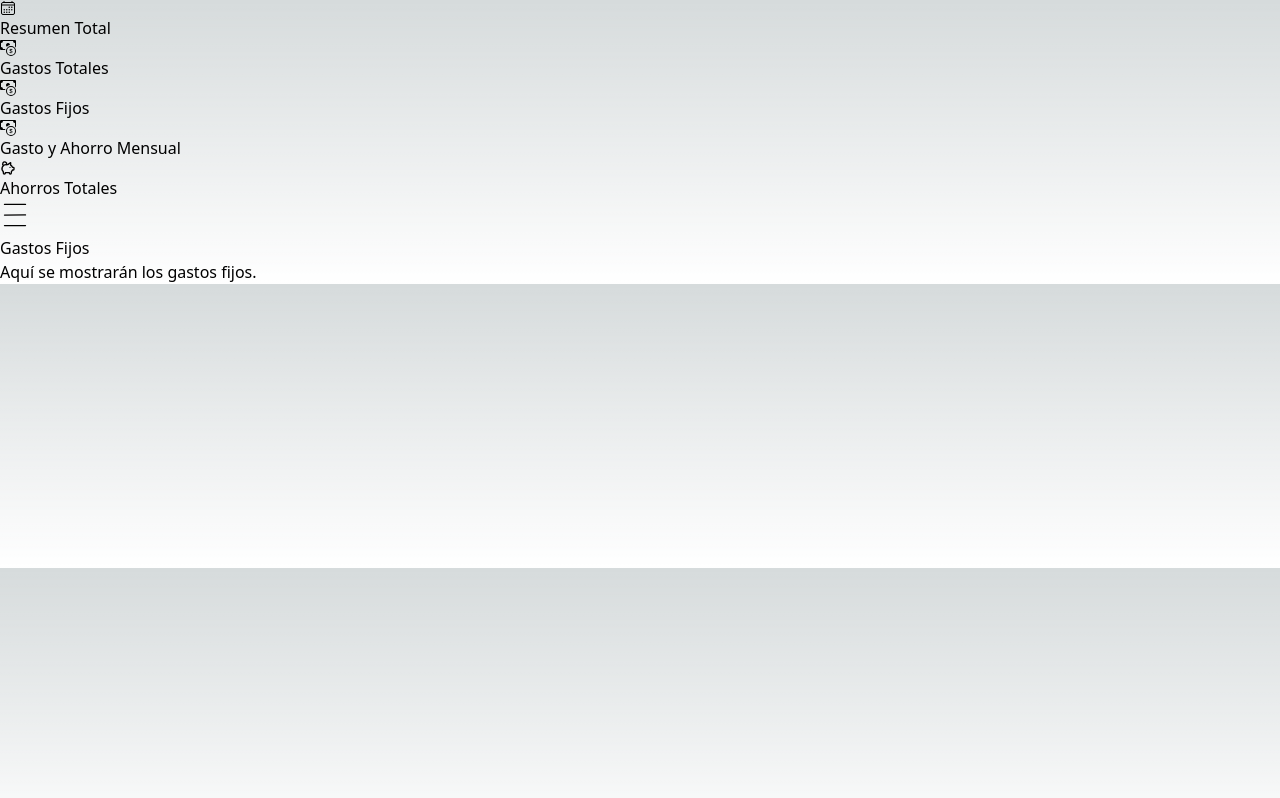
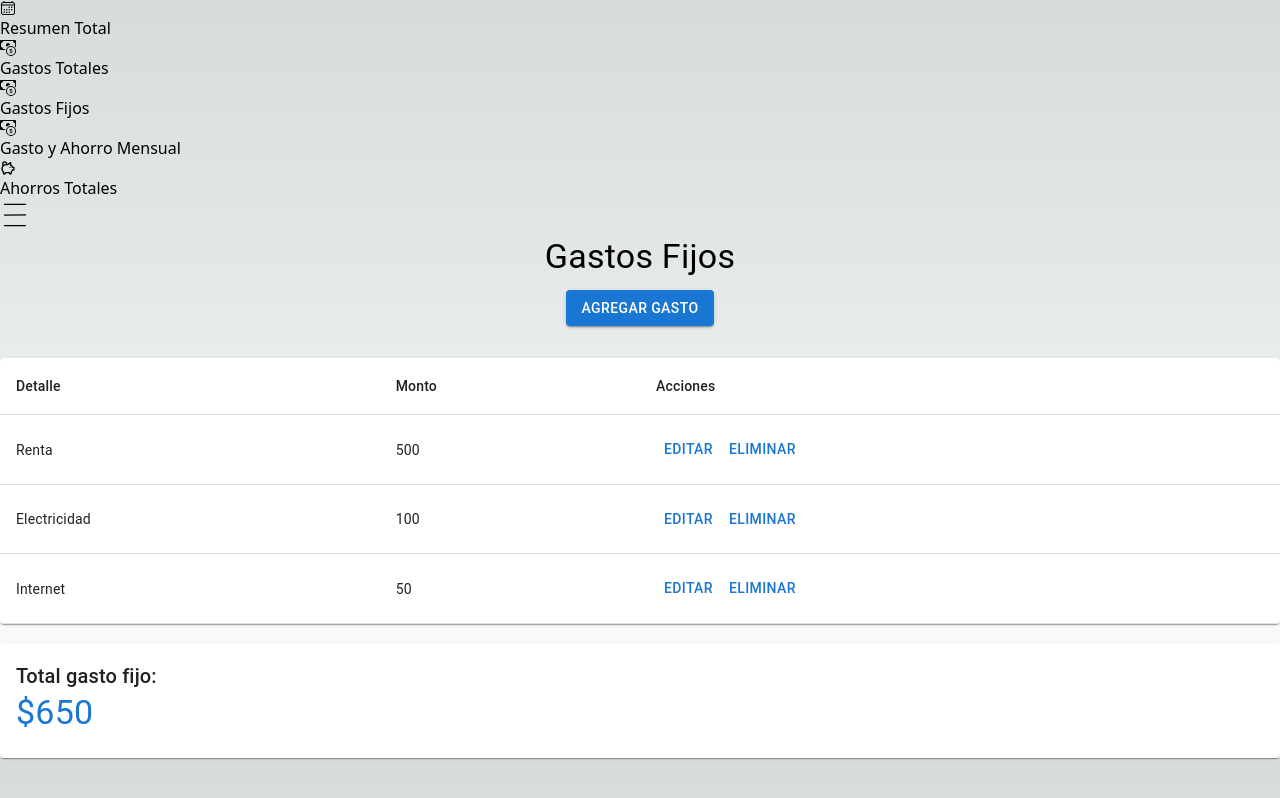
Before and after one commit to martuwilson/next-finance-dash, a Next.js app: page /gastos-fijos in a window 1280 px wide. Built offline with nearby package versions, Linux system fonts and the light colour scheme.

Commit message:
feat: agregar funcionalidad para gestionar gastos fijos con MUI

```diff
--- a/package.json
+++ b/package.json
@@ -9,6 +9,9 @@
     "lint": "next lint"
   },
   "dependencies": {
+    "@emotion/react": "^11.14.0",
+    "@emotion/styled": "^11.14.0",
+    "@mui/material": "^6.3.1",
     "next": "15.1.3",
     "react": "^19.0.0",
     "react-dom": "^19.0.0",
--- a/src/app/gastos-fijos/page.tsx
+++ b/src/app/gastos-fijos/page.tsx
@@ -1,8 +1,76 @@
+"use client";
+
+import React, { useState } from 'react';
+import { Table, TableBody, TableCell, TableContainer, TableHead, TableRow, Paper, Button, Typography, Card, CardContent, Box } from '@mui/material';
+
+interface GastoFijo {
+  id: number;
+  detalle: string;
+  monto: number;
+}
+
+const initialGastosFijos: GastoFijo[] = [
+  { id: 1, detalle: 'Renta', monto: 500 },
+  { id: 2, detalle: 'Electricidad', monto: 100 },
+  { id: 3, detalle: 'Internet', monto: 50 },
+];
+
 export default function GastosFijos() {
-    return (
-      <div>
-        <h1>Gastos Fijos</h1>
-        <p>Aquí se mostrarán los gastos fijos.</p>
-      </div>
-    );
-  }
+  const [gastosFijos, setGastosFijos] = useState<GastoFijo[]>(initialGastosFijos);
+
+  const handleAddGasto = () => {
+    // Lógica para agregar un nuevo gasto
+    const newGasto: GastoFijo = { id: gastosFijos.length + 1, detalle: 'Nuevo Gasto', monto: 0 };
+    setGastosFijos([...gastosFijos, newGasto]);
+  };
+
+  const handleEditGasto = (id: number) => {
+    // Lógica para editar un gasto
+    console.log('Editar gasto', id);
+  };
+
+  const handleDeleteGasto = (id: number) => {
+    // Lógica para eliminar un gasto
+    setGastosFijos(gastosFijos.filter(gasto => gasto.id !== id));
+  };
+
+  const totalGastoFijo = gastosFijos.reduce((total, gasto) => total + gasto.monto, 0);
+
+  return (
+    <div>
+      <Box display="flex" justifyContent="center" alignItems="center" flexDirection="column" mb={4}>
+        <Typography variant="h4" gutterBottom>Gastos Fijos</Typography>
+        <Button variant="contained" color="primary" onClick={handleAddGasto}>Agregar Gasto</Button>
+      </Box>
+      <TableContainer component={Paper} style={{ marginTop: 20 }}>
+        <Table>
+          <TableHead>
+            <TableRow>
+              <TableCell>Detalle</TableCell>
+              <TableCell>Monto</TableCell>
+              <TableCell>Acciones</TableCell>
+            </TableRow>
+          </TableHead>
+          <TableBody>
+            {gastosFijos.map((gasto) => (
+              <TableRow key={gasto.id}>
+                <TableCell>{gasto.detalle}</TableCell>
+                <TableCell>{gasto.monto}</TableCell>
+                <TableCell>
+                  <Button onClick={() => handleEditGasto(gasto.id)}>Editar</Button>
+                  <Button onClick={() => handleDeleteGasto(gasto.id)}>Eliminar</Button>
+                </TableCell>
+              </TableRow>
+            ))}
+          </TableBody>
+        </Table>
+      </TableContainer>
+      <Card style={{ marginTop: 20 }}>
+        <CardContent>
+          <Typography variant="h6">Total gasto fijo:</Typography>
+          <Typography variant="h4" color="primary">${totalGastoFijo}</Typography>
+        </CardContent>
+      </Card>
+    </div>
+  );
+}
```
Also changed, not shown: 1 other file (tests, documents, lock files or other folders).
